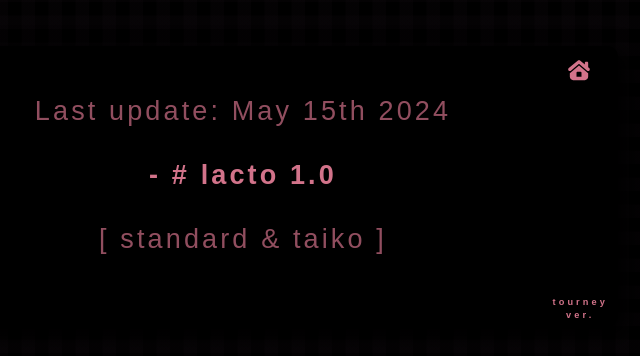
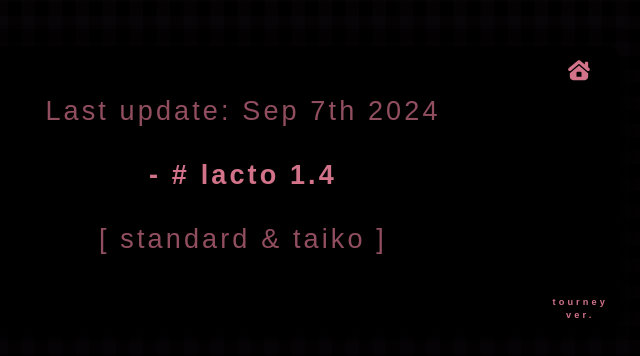
Before and after one commit to lacteada/skin.lacto.vip, a plain HTML site: page index.html in a window 1280 px wide. Shown: the part 214-570 px from the top of the page, without its empty margins (397-1037 px from the left). Drawn offline with Linux system fonts and the light colour scheme; a web font is replaced by a local one.

Commit message:
Updated to 1.4

```diff
--- a/index.html
+++ b/index.html
@@ -89,9 +89,9 @@
 <div class="lines"></div>
 <div id="container">
   <div class="box">
-    <p>Last update: May 15th 2024</p>
+    <p>Last update: Sep 7th 2024</p>
     <div class="link">
-      <a class="no-ver" href="-%20%23lacto%201.0.osk">- # lacto 1.0</a><a class="tourney-ver" href="-%20%23lactourney%201.0.osk">tourney <br /> ver.</a>
+      <a class="no-ver" href="-%20%23lacto%201.4.osk">- # lacto 1.4</a><a class="tourney-ver" href="-%20%23lactourney%201.4.osk">tourney <br /> ver.</a>
     </div>
     <p>[ standard & taiko ]</p>
     <a class="back" href="https://lacto.vip/">
```
Also changed, not shown: 2 other files.
